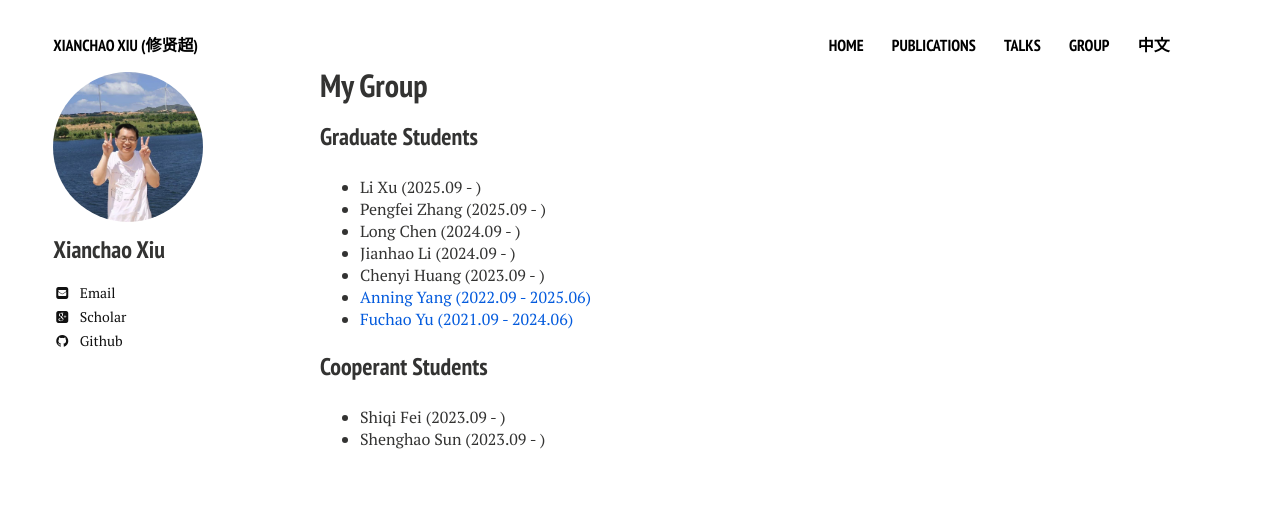
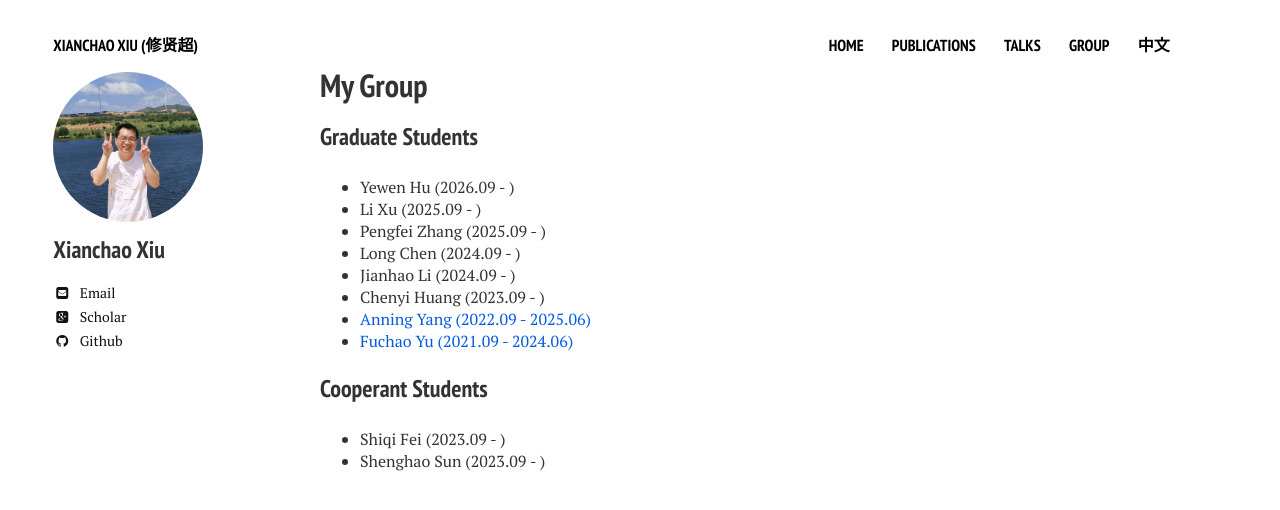
Before and after one commit to xianchaoxiu/xianchaoxiu.github.io, a Jekyll site: the page built from group/index.md, in a window 1280 px wide. Shown: the top 510 px of the page. Built offline with Jekyll 4.4.1, drawn with Linux system fonts in a browser that asks for light colours; nearby versions of some CDN libraries.

Commit message:
Update index.md

```diff
--- a/group/index.md
+++ b/group/index.md
@@ -10,12 +10,13 @@ share: false
 
 ### Graduate Students
 
+* Yewen Hu (2026.09 - )  <br>
 * Li Xu (2025.09 - )  <br>
 * Pengfei Zhang (2025.09 - ) <br>
 * Long Chen (2024.09 - )  <br>
 * Jianhao Li (2024.09 - ) <br>
 * Chenyi Huang (2023.09 - ) <br>
-* <a href="../group/2025-Yang.pdf" class="textlink" target="_blank">  Anning Yang (2022.09 - 2025.06) <br>
+* <a href="../group/2025-Yang.pdf" class="textlink" target="_blank"> Anning Yang (2022.09 - 2025.06) <br>
 * <a href="../group/2024-Yu.pdf" class="textlink" target="_blank"> Fuchao Yu (2021.09 - 2024.06) </a> <br>
 
 
```
